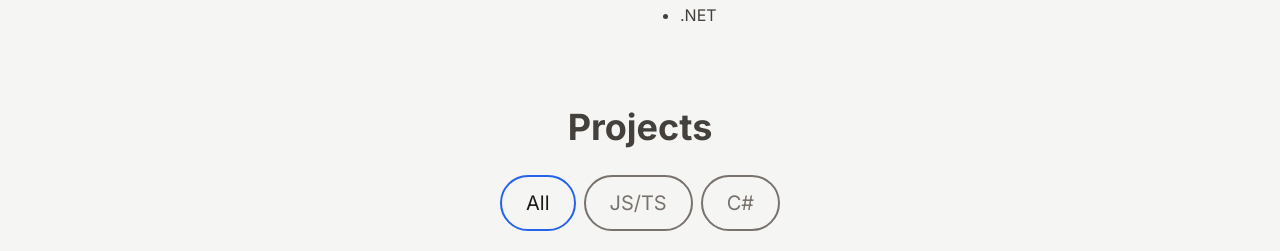
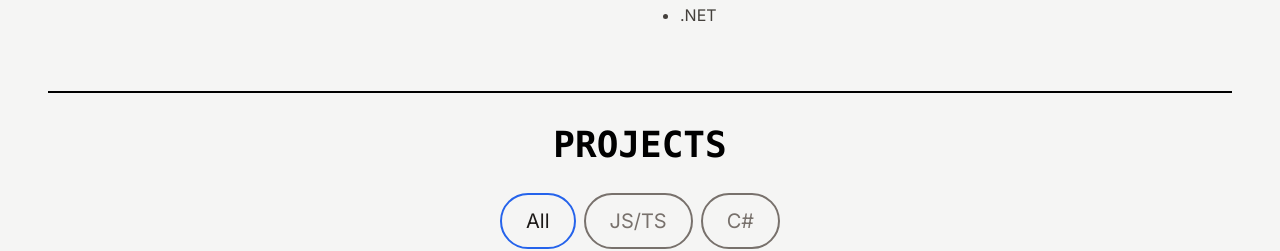
Before and after one commit to emmalgs/dev-portfolio, a Next.js app: page / in a window 1280 px wide. Shown: the part 1112-1363 px from the top of the page. Built offline with nearby package versions, Linux system fonts and the light colour scheme; grey boxes are pictures that could not be loaded.

Commit message:
Update ProjectsSection component styling and title

```diff
--- a/src/app/components/ProjectsSection.tsx
+++ b/src/app/components/ProjectsSection.tsx
@@ -14,9 +14,9 @@ const ProjectsSection = () => {
   const filteredProjects = projects.filter((project) => project.tag.includes(tag))
 
   return (
-    <div>
-      <h2 className="text-center text-4xl font-bold text-stone-700 mt-4 mb-4 md:mb-1">
-        Projects
+    <div className="border-t-2 border-black">
+      <h2 className="text-center text-4xl font-bold text-black pt-8 mb-4 md:mb-1 font-mono">
+        PROJECTS
       </h2>
       <div className="flex flex-row justify-center gap-2 py-6">
         <ProjectTag
```
